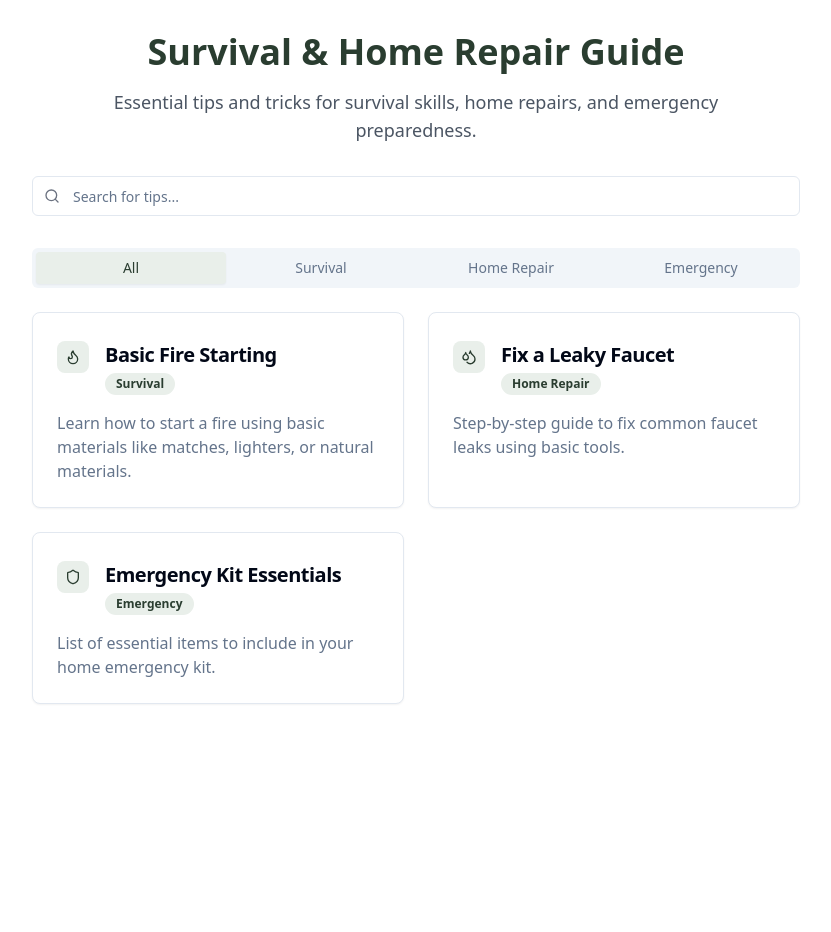
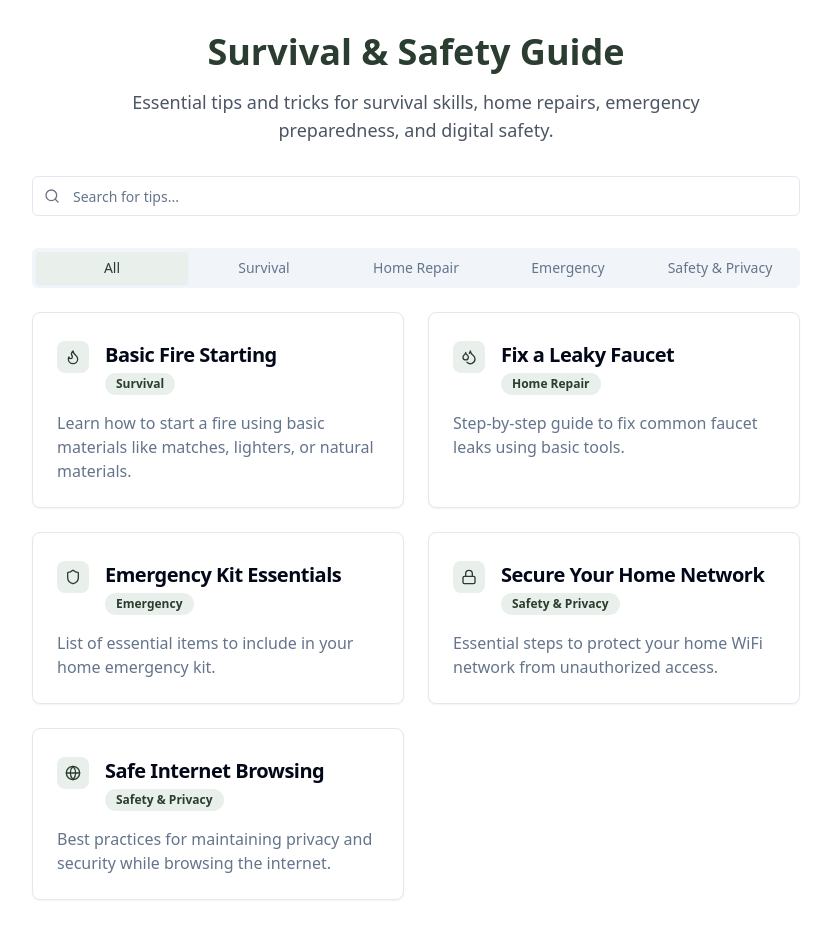
Before and after one commit to zumbivester/survival-skill-corner, a React (Vite) app: page / in a window 1280 px wide. Shown: the whole page, without its empty margins (224-1055 px from the left). Before the commit the page ends 800 px from the top, so only its background shows below. Built offline with nearby package versions, Linux system fonts and the light colour scheme.

Commit message:
Add urban safety and privacy tips
Implement a fourth box in the grid to provide information about urban area safety and internet privacy.
[skip gpt_engineer]

```diff
--- a/src/pages/Index.tsx
+++ b/src/pages/Index.tsx
@@ -2,7 +2,7 @@ import { useState } from "react";
 import { TipCard } from "@/components/TipCard";
 import { SearchBar } from "@/components/SearchBar";
 import { Tabs, TabsContent, TabsList, TabsTrigger } from "@/components/ui/tabs";
-import { Home, Wrench, Shield, Flame, Droplets } from "lucide-react";
+import { Home, Wrench, Shield, Flame, Droplets, Lock, Globe } from "lucide-react";
 
 const tips = [
   {
@@ -26,10 +26,23 @@ const tips = [
     category: "Emergency",
     icon: Shield,
   },
-  // Add more tips as needed
+  {
+    id: 4,
+    title: "Secure Your Home Network",
+    description: "Essential steps to protect your home WiFi network from unauthorized access.",
+    category: "Safety & Privacy",
+    icon: Lock,
+  },
+  {
+    id: 5,
+    title: "Safe Internet Browsing",
+    description: "Best practices for maintaining privacy and security while browsing the internet.",
+    category: "Safety & Privacy",
+    icon: Globe,
+  }
 ];
 
-const categories = ["All", "Survival", "Home Repair", "Emergency"];
+const categories = ["All", "Survival", "Home Repair", "Emergency", "Safety & Privacy"];
 
 export default function Index() {
   const [search, setSearch] = useState("");
@@ -45,9 +58,9 @@ export default function Index() {
   return (
     <div className="container mx-auto py-8 px-4">
       <div className="mb-8 text-center">
-        <h1 className="text-4xl font-bold text-survival-500 mb-4">Survival & Home Repair Guide</h1>
+        <h1 className="text-4xl font-bold text-survival-500 mb-4">Survival & Safety Guide</h1>
         <p className="text-lg text-gray-600 max-w-2xl mx-auto">
-          Essential tips and tricks for survival skills, home repairs, and emergency preparedness.
+          Essential tips and tricks for survival skills, home repairs, emergency preparedness, and digital safety.
         </p>
       </div>
 
@@ -56,7 +69,7 @@ export default function Index() {
       </div>
 
       <Tabs defaultValue="All" className="max-w-3xl mx-auto">
-        <TabsList className="grid w-full grid-cols-4">
+        <TabsList className="grid w-full grid-cols-5">
           {categories.map((category) => (
             <TabsTrigger
               key={category}
```
